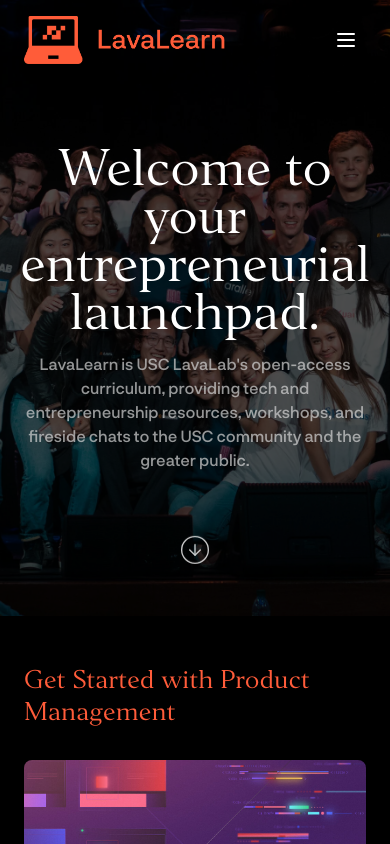
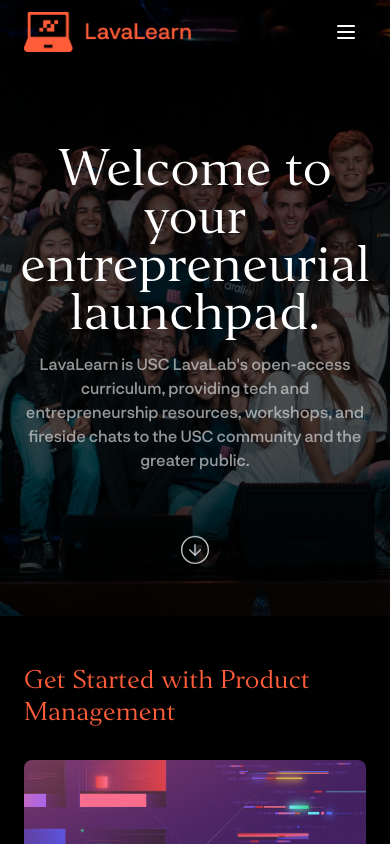
Before and after one commit to USC-Lavalab/LavaLearn, a Next.js app: page / in a window 390 px wide. Shown: the top 844 px of the page. Built offline with nearby package versions, Linux system fonts and the light colour scheme.

Commit message:
chore: better logomark sizing

```diff
--- a/src/app/navbar.tsx
+++ b/src/app/navbar.tsx
@@ -94,15 +94,17 @@ export function Navbar() {
   return (
     <div
       className={cn(
-        "fixed top-0 z-50 flex h-20 w-full justify-center py-4 transition",
+        "fixed top-0 z-50 flex h-16 w-full justify-center py-2 transition md:h-20 md:py-4",
         navbarTheme === "black" ? "text-white" : "text-black",
         hasScrolled ? `${navbarTheme === "black" ? "bg-black/70" : "bg-white/80"} backdrop-blur-md` : "bg-transparent"
       )}
     >
       <div className="flex w-full max-w-[96rem] items-center justify-between pl-6 md:pr-0">
-        <Link href="/" className="inline h-full flex-shrink-0 overflow-hidden">
-          <Image priority src={LavaLearnLogoMark} className="h-full w-auto" alt={"LavaLearn Logo"} />
-        </Link>
+        <div className="h-full py-1">
+          <Link href="/" className="my-4 inline h-full flex-shrink-0 overflow-hidden">
+            <Image priority src={LavaLearnLogoMark} className="h-full w-auto" alt={"LavaLearn Logo"} />
+          </Link>
+        </div>
 
         <div className="flex px-6">
           {/* Desktop Navigation */}
```
